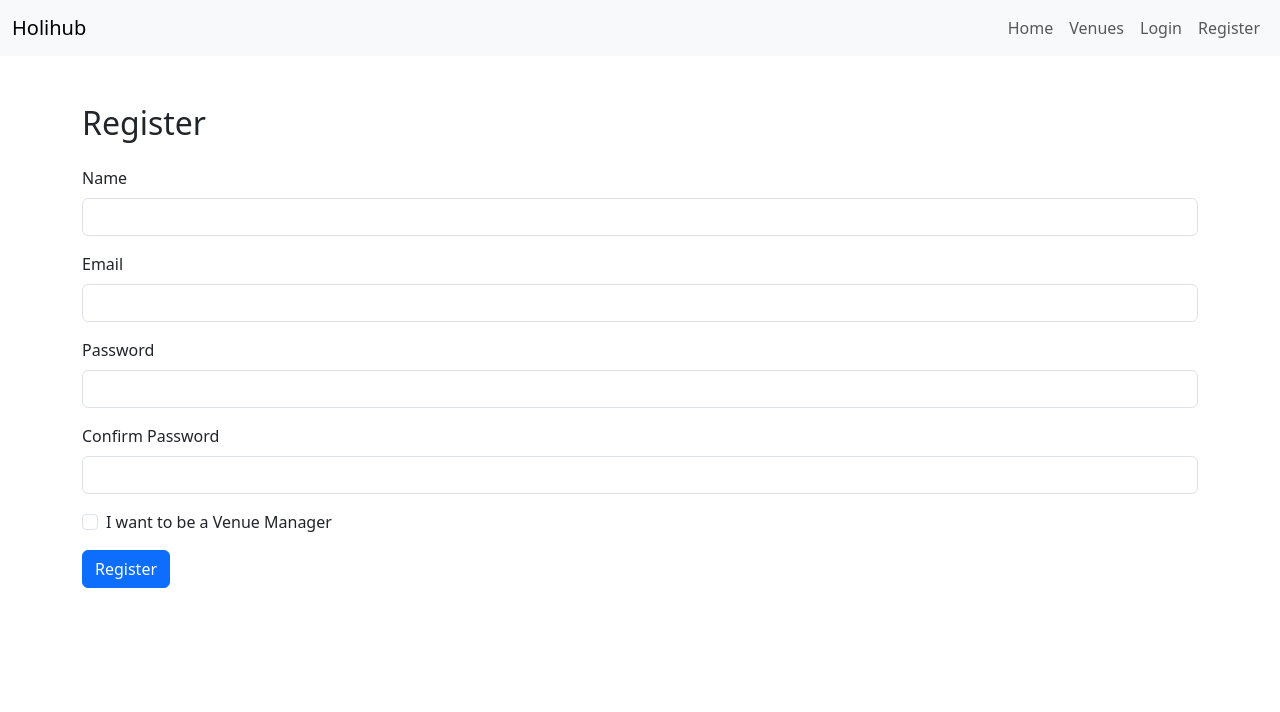
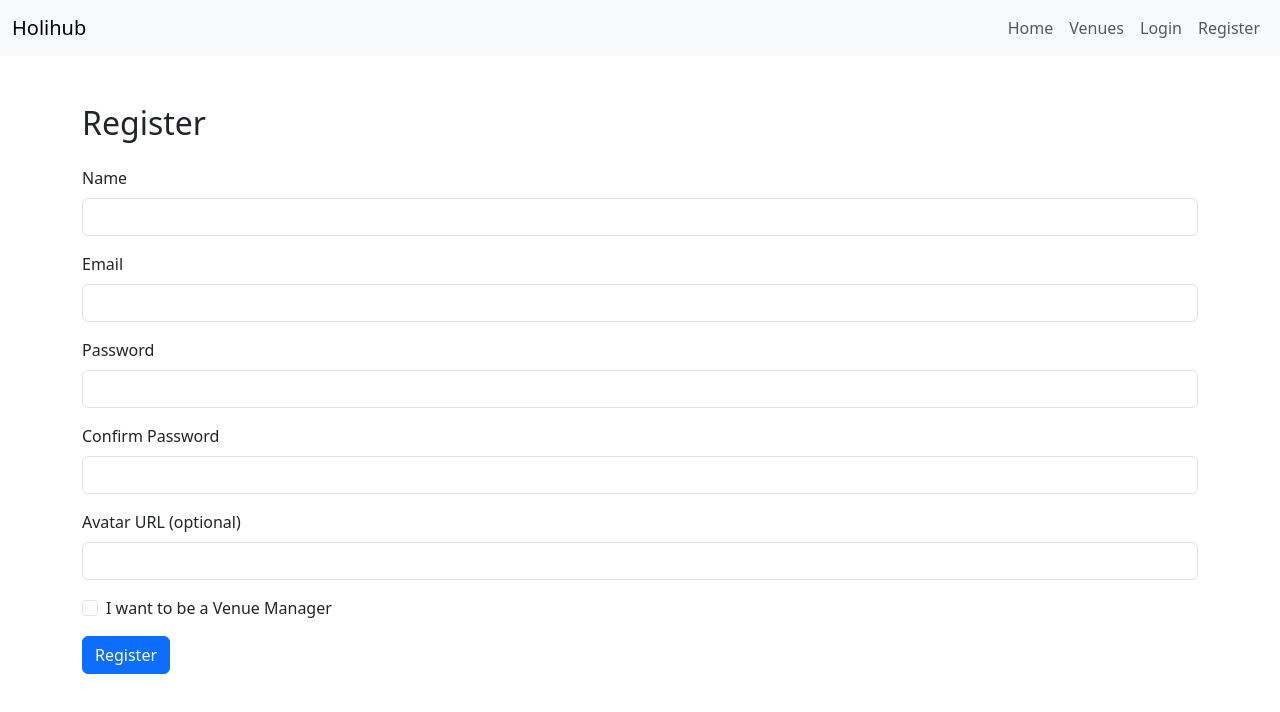
Before and after one commit to Voidwaker/pe2, a React (Vite) app: page /register in a window 1280 px wide. Shown: the top 712 px of the page. Built offline with nearby package versions, Linux system fonts and the light colour scheme.

Commit message:
Update Register.jsx
updated the registration component!
forgot to have a field for avatar, so now thats implemented and with error handleing if something goes wroing

```diff
--- a/src/components/Register.jsx
+++ b/src/components/Register.jsx
@@ -2,15 +2,29 @@ import React, { useState } from 'react';
 import { useNavigate } from 'react-router-dom';
 import { registerUser } from '../api/auth';
 
+/**
+ * Register Component
+ *
+ * Allows new users to register with a name, email, password, and an optional avatar URL.
+ * Users can also opt to register as a Venue Manager.
+ *
+ * @component
+ */
 const Register = () => {
   const [name, setName] = useState('');
   const [email, setEmail] = useState('');
   const [password, setPassword] = useState('');
   const [confirmPassword, setConfirmPassword] = useState('');
   const [venueManager, setVenueManager] = useState(false);
+  const [avatarUrl, setAvatarUrl] = useState('');
   const [error, setError] = useState(null);
   const navigate = useNavigate();
 
+  /**
+   * Handles form submission, validating passwords and registering the user.
+   *
+   * @param {React.FormEvent<HTMLFormElement>} event - The form submit event.
+   */
   const handleSubmit = async (event) => {
     event.preventDefault();
 
@@ -19,14 +33,21 @@ const Register = () => {
       return;
     }
 
+    const userData = {
+      name,
+      email,
+      password,
+      venueManager,
+      avatar: avatarUrl || undefined, // 📌 Sender kun avatar om det er oppgitt
+    };
+
     try {
-      await registerUser({ name, email, password, venueManager });
+      await registerUser(userData);
       navigate('/profile');
     } catch (err) {
-      setError('Failed to register. Please try again.');
+      setError(err.message || 'Failed to register. Please try again.');
     }
   };
-
 
   return (
     <div className="container mt-5">
@@ -81,6 +102,17 @@ const Register = () => {
           />
         </div>
 
+        <div className="mb-3">
+          <label htmlFor="avatarUrl" className="form-label">Avatar URL (optional)</label>
+          <input
+            type="url"
+            id="avatarUrl"
+            className="form-control"
+            value={avatarUrl}
+            onChange={(e) => setAvatarUrl(e.target.value)}
+          />
+        </div>
+
         <div className="mb-3 form-check">
           <input
             type="checkbox"
```
